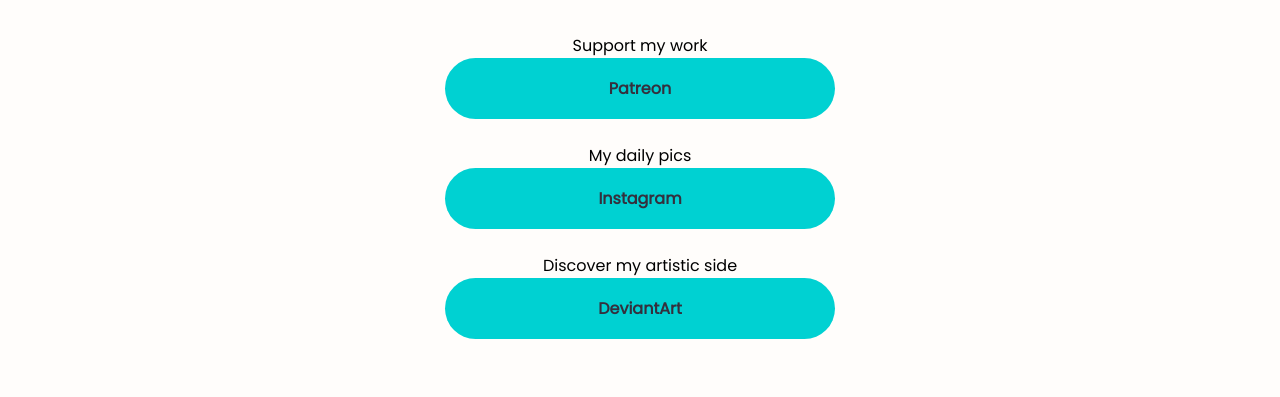
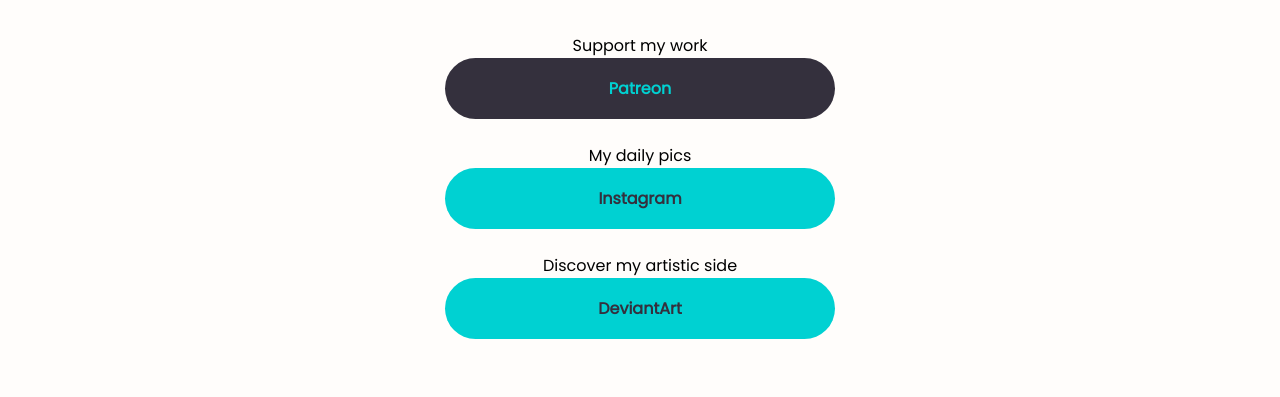
Before and after one commit to SJuras/linkshere, a plain HTML site: page index.html in a window 1280 px wide. In both pictures the pointer is over the link "Patreon". Shown: the part 403-800 px from the top of the page. Drawn offline with Linux system fonts and the light colour scheme; files whose address does not match are found by name.

Commit message:
buttons updated

```diff
--- a/css/style.css
+++ b/css/style.css
@@ -37,6 +37,12 @@ a {
     background-color: #00d1d2;
     color: #34303d;
     font-weight: 600;
+    transition: 0.5s;
+}
+
+.btn:hover {
+    background-color: #34303d;
+    color: #00d1d2;
 }
 /* buttons end */
 
```
